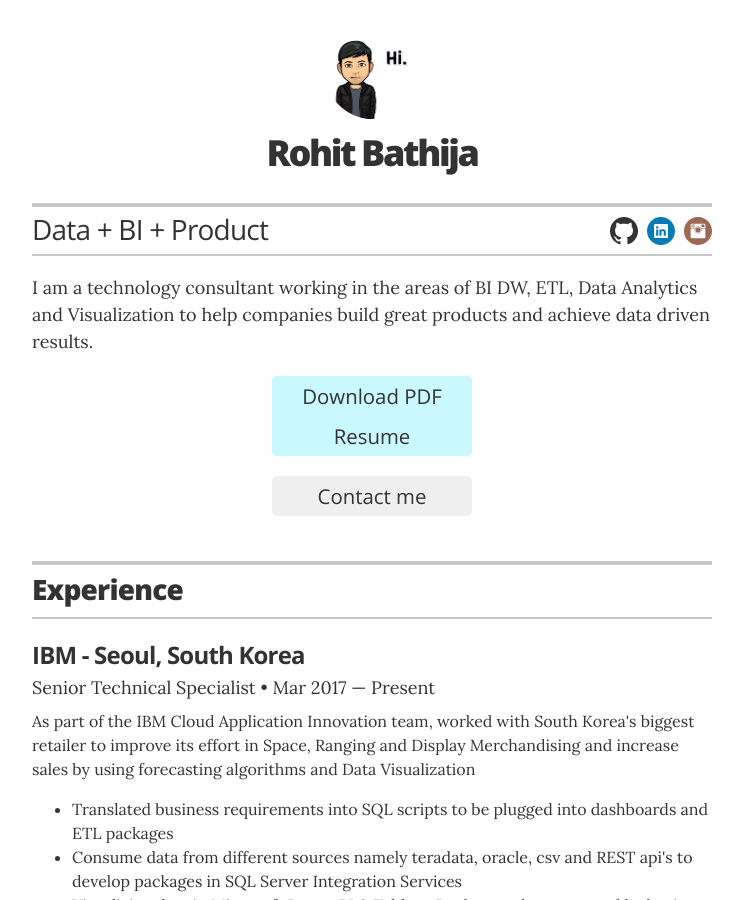
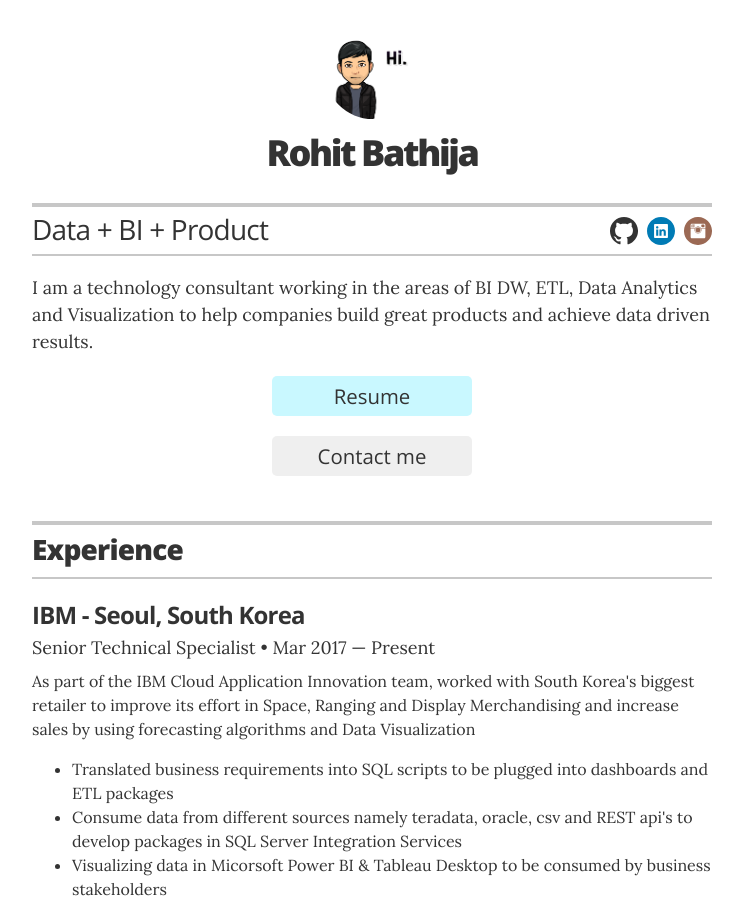
Before and after one commit to robathija/rohit-resume, a Jekyll site: the page built from index.html, in a window 1280 px wide and 900 px high. Shown: the whole window, without its empty margins (268-1011 px from the left). Built offline with Jekyll 4.4.1, drawn with Linux system fonts in a browser that asks for light colours.

Commit message:
Edited button

```diff
--- a/_layouts/resume.html
+++ b/_layouts/resume.html
@@ -35,7 +35,7 @@
 
         <div class="executive-summary no-print" itemprop="description">
           {{ site.resume_header_intro }}
-		  <a href="https://drive.google.com/file/d/189zixn8EIlkFQ_CSKzGROYgqJ5d2Anfj/view?usp=sharing" target="_blank" class="resume-button no-print" itemprop="email">Download PDF Resume</a>
+		  <a href="https://drive.google.com/file/d/189zixn8EIlkFQ_CSKzGROYgqJ5d2Anfj/view?usp=sharing" target="_blank" class="resume-button no-print" itemprop="email">Resume</a>
         </div>
 
         {% if site.resume_looking_for_work == 'yes' %}
```
